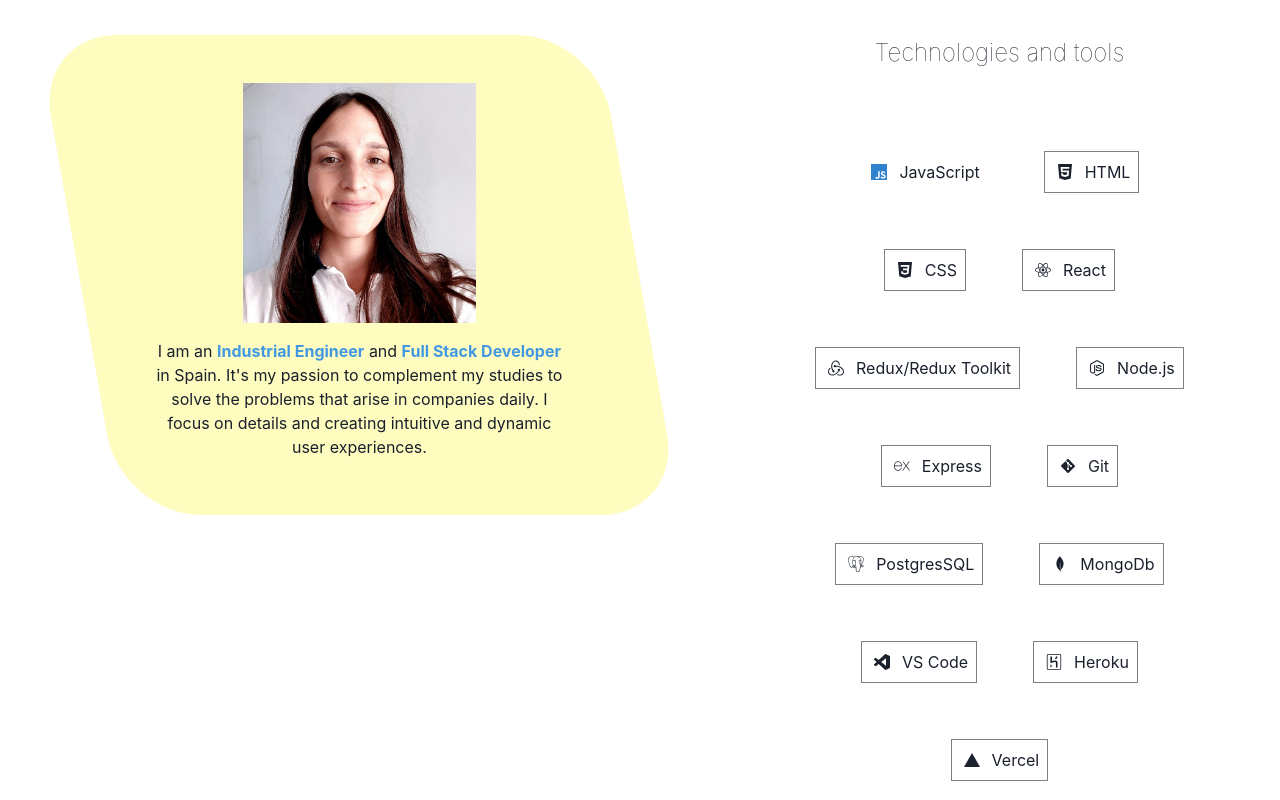
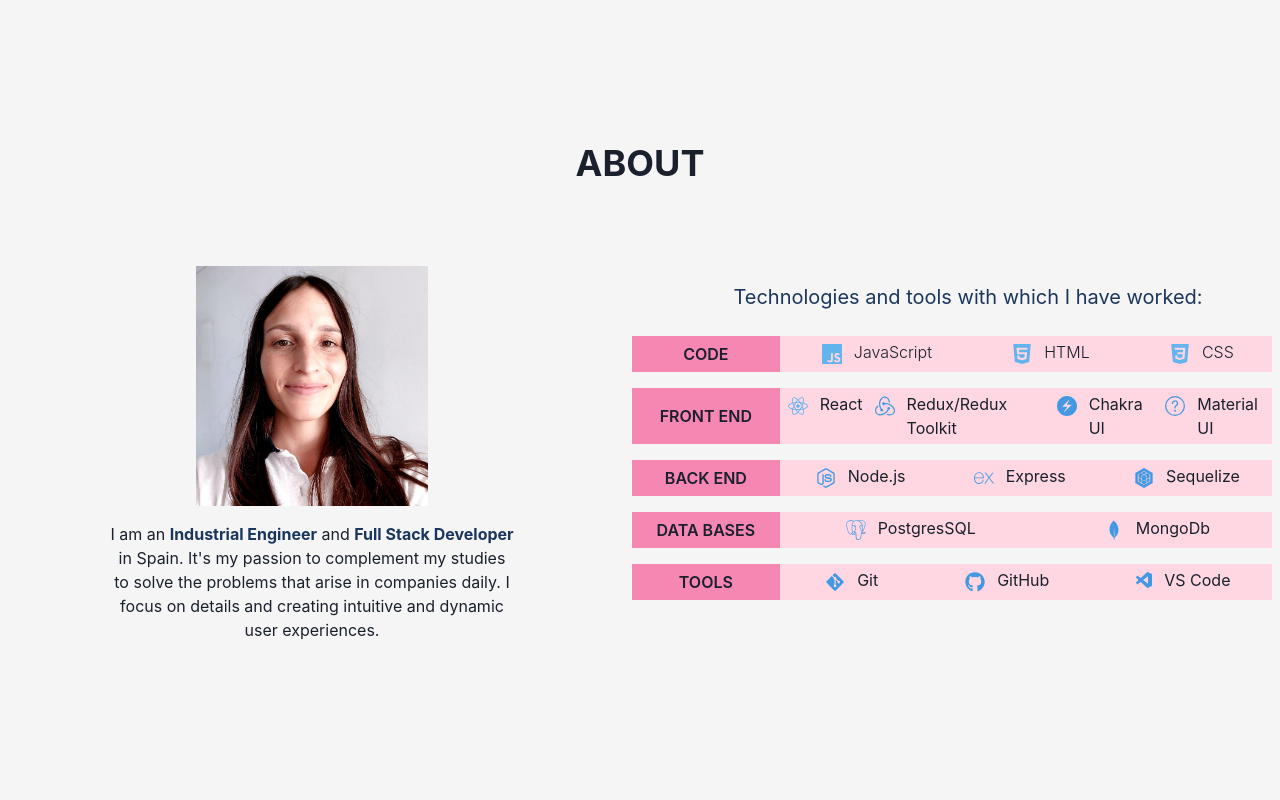
Before and after one commit to agusinglese/Portfolio, a React (Create React App) app: page / in a window 1280 px wide. Shown: the part 840-1640 px from the top of the page. Built offline with nearby package versions, Linux system fonts and the light colour scheme.

Commit message:
about component

```diff
--- a/src/App.css
+++ /dev/null
@@ -1,38 +0,0 @@
-.App {
-  text-align: center;
-}
-
-.App-logo {
-  height: 40vmin;
-  pointer-events: none;
-}
-
-@media (prefers-reduced-motion: no-preference) {
-  .App-logo {
-    animation: App-logo-spin infinite 20s linear;
-  }
-}
-
-.App-header {
-  background-color: #282c34;
-  min-height: 100vh;
-  display: flex;
-  flex-direction: column;
-  align-items: center;
-  justify-content: center;
-  font-size: calc(10px + 2vmin);
-  color: white;
-}
-
-.App-link {
-  color: #61dafb;
-}
-
-@keyframes App-logo-spin {
-  from {
-    transform: rotate(0deg);
-  }
-  to {
-    transform: rotate(360deg);
-  }
-}
--- a/src/App.js
+++ b/src/App.js
@@ -1,5 +1,5 @@
 import { Box } from "@chakra-ui/react";
-import "./App.css";
+
 import About from "./components/About";
 import Contact from "./components/Contact";
 import Footer from "./components/Footer";
--- a/src/components/About.jsx
+++ b/src/components/About.jsx
@@ -1,11 +1,15 @@
 import {
   Box,
   Center,
+  Code,
   Container,
   Divider,
   Heading,
   Icon,
   Image,
+  Spacer,
+  Tag,
+  TagLabel,
   Text,
   Wrap,
   WrapItem,
@@ -16,20 +20,30 @@
   SiRedux,
   SiExpress,
   SiPostgresql,
+  SiChakraui,
   SiVisualstudiocode,
   SiHeroku,
   SiHtml5,
   SiCss3,
   SiVercel,
   SiMongodb,
+  SiMaterialui,
+  SiBootstrap,
+  SiSequelize,
+  SiTypescript,
 } from "react-icons/si";
-import { FaReact, FaNodeJs, FaGitAlt } from "react-icons/fa";
+import { FaReact, FaNodeJs, FaGitAlt, FaGithub } from "react-icons/fa";
 
 function About() {
   return (
     <>
-      <Center minH="100vh" display="flex" flexDirection={"column"}>
-        <Heading as="h3" mb="1rem">
+      <Center
+        minH="110vh"
+        display="flex"
+        flexDirection={"column"}
+        bgColor="whitesmoke"
+      >
+        <Heading as="h3" mb="2rem">
           ABOUT
         </Heading>
 
@@ -42,33 +56,26 @@
             lg: "row",
           }}
           w="100%"
-          justifyContent={"space-around"}
+          justifyContent={"center"}
         >
-          <Box
-            display="flex"
-            flexDirection="column"
-            alignItems="center"
-            p="1rem"
-          >
-            <Box
+          <Box display="flex" flexDirection="column" alignItems="center">
+            {/*<Box
               position={"absolute"}
               h="30rem"
-              w="35rem"
-              bgColor="yellow.100"
+              w="30rem"
+              bgColor="blue.300"
               p="1rem"
-              transform={"skew(10deg)"}
               zIndex="-1"
-              borderRadius={"5rem"}
-            ></Box>
+            ></Box>*/}
             <Image src={profileImg} h="15rem" mt="3rem" />
             <Container w="70%" m="1rem">
               <Text textAlign={"center"}>
                 I am an{" "}
-                <Text as="b" color="blue.400" display={"inline"}>
+                <Text as="b" color="blue.900" display={"inline"}>
                   Industrial Engineer
                 </Text>{" "}
                 and{" "}
-                <Text as="b" color="blue.400" display={"inline"}>
+                <Text as="b" color="blue.900" display={"inline"}>
                   Full Stack Developer
                 </Text>{" "}
                 in Spain. It's my passion to complement my studies to solve the
@@ -77,71 +84,162 @@
               </Text>
             </Container>
           </Box>
-          <Box colorScheme="pink">
+          <Box
+            display={"flex"}
+            flexDirection="column"
+            justifyContent={"start"}
+            alignItems={"start"}
+            pt={"3rem"}
+          >
+            <Center w="100%" m="1rem">
+              <Text textAlign={"center"} color="blue.900" fontSize={"xl"}>
+                Technologies and tools with which I have worked:
+              </Text>
+            </Center>
+            <Box w="50vw" m="0.5rem" display={"flex"} flexDirection="row">
+              <Center w="30%" bgColor="pink.300">
+                <Text textAlign={"center"} fontWeight={"semibold"}>
+                  CODE
+                </Text>
+              </Center>
+              <Box
+                display="flex"
+                flexDirection="row"
+                w="100%"
+                bgColor="pink.100"
+                justifyContent={"space-around"}
+                fontWeight={"light"}
+              >
+                <Box display="flex" flexDirection="row">
+                  <Icon as={SiJavascript} h={5} w={5} m={2} color="blue.300" />{" "}
+                  <Text m={1}>JavaScript</Text>
+                </Box>
+                <Box display="flex" flexDirection="row">
+                  <Icon as={SiHtml5} h={5} w={5} m={2} color="blue.300" />{" "}
+                  <Text m={1}>HTML</Text>
+                </Box>
+                <Box display="flex" flexDirection="row">
+                  <Icon as={SiCss3} h={5} w={5} m={2} color="blue.300" />{" "}
+                  <Text m={1}>CSS</Text>
+                </Box>
+              </Box>
+            </Box>
+            <Box w="50vw" m="0.5rem" display={"flex"} flexDirection="row">
+              <Center w="30%" bgColor="pink.300">
+                <Text fontWeight={"semibold"}>FRONT END</Text>
+              </Center>
+              <Box
+                bgColor="pink.100"
+                display="flex"
+                flexDirection="row"
+                w="100%"
+                justifyContent={"space-around"}
+              >
+                <Box display="flex" flexDirection="row">
+                  <Icon as={FaReact} h={5} w={5} m={2} color="blue.300" />
+                  <Text m={1}>React</Text>
+                </Box>
+                <Box display="flex" flexDirection="row">
+                  <Icon as={SiRedux} h={5} w={5} m={2} color="blue.400" />
+                  <Text m={1}>Redux/Redux Toolkit</Text>
+                </Box>
+                <Box display="flex" flexDirection="row">
+                  <Icon as={SiChakraui} h={5} w={5} m={2} color="blue.400" />
+                  <Text m={1}>Chakra UI</Text>
+                </Box>
+                <Box display="flex" flexDirection="row">
+                  <Icon as={SiMaterialui} h={5} w={5} m={2} color="blue.400" />
+                  <Text m={1}>Material UI</Text>
+                </Box>
+              </Box>
+            </Box>
+            <Box w="50vw" m="0.5rem" display={"flex"} flexDirection="row">
+              <Center w="30%" bgColor="pink.300">
+                <Text textAlign={"center"} fontWeight={"semibold"}>
+                  BACK END
+                </Text>
+              </Center>
+              <Box
+                bgColor="pink.100"
+                display="flex"
+                flexDirection="row"
+                w="100%"
+                justifyContent={"space-around"}
+              >
+                <Box display="flex" flexDirection="row">
+                  <Icon as={FaNodeJs} h={5} w={5} m={2} color="blue.400" />{" "}
+                  <Text m={1}>Node.js</Text>
+                </Box>
+                <Box display="flex" flexDirection="row">
+                  <Icon as={SiExpress} h={5} w={5} m={2} color="blue.400" />{" "}
+                  <Text m={1}>Express</Text>
+                </Box>
+                <Box display="flex" flexDirection="row">
+                  <Icon as={SiSequelize} h={5} w={5} m={2} color="blue.400" />{" "}
+                  <Text m={1}>Sequelize</Text>
+                </Box>
+              </Box>
+            </Box>
+            <Box w="50vw" m="0.5rem" display={"flex"} flexDirection="row">
+              <Center w="30%" bgColor="pink.300">
+                <Text textAlign={"center"} fontWeight={"semibold"}>
+                  DATA BASES
+                </Text>
+              </Center>
+              <Box
+                bgColor="pink.100"
+                display="flex"
+                flexDirection="row"
+                w="100%"
+                justifyContent={"space-around"}
+              >
+                <Box display="flex" flexDirection="row">
+                  <Icon as={SiPostgresql} h={5} w={5} m={2} color="blue.400" />{" "}
+                  <Text m={1}>PostgresSQL</Text>
+                </Box>
+                <Box display="flex" flexDirection="row">
+                  <Icon as={SiMongodb} h={5} w={5} m={2} color="blue.400" />{" "}
+                  <Text m={1}>MongoDb</Text>
+                </Box>
+              </Box>
+            </Box>
+            <Box w="50vw" m="0.5rem" display={"flex"} flexDirection="row">
+              <Center w="30%" bgColor="pink.300">
                 <Text
-              p="1rem"
                   textAlign={"center"}
-              fontSize="2xl"
-              fontWeight={"hairline"}
+                  bgColor="pink.300"
+                  fontWeight={"semibold"}
                 >
-              Technologies and tools
+                  TOOLS
                 </Text>
-            <Wrap
-              p="3rem"
-              w={{ lg: "40vw", xl: "40vw" }}
-              align={"center"}
-              justify="center"
-              spacing={6}
+              </Center>
+              <Box
+                bgColor="pink.100"
+                display="flex"
+                flexDirection="row"
+                w="100%"
+                justifyContent={"space-around"}
               >
-              <WrapItem p={1} m={"1rem"}>
-                <Icon as={SiJavascript} h={4} w={4} m={2} color="blue.500" />{" "}
-                <Text m={1}>JavaScript</Text>
-              </WrapItem>
-              <WrapItem border="1px solid gray" p={1} m={"1rem"}>
-                <Icon as={SiHtml5} h={4} w={4} m={2} /> <Text m={1}>HTML</Text>
-              </WrapItem>
-              <WrapItem border="1px solid gray" p={1} m={"1rem"}>
-                <Icon as={SiCss3} h={4} w={4} m={2} /> <Text m={1}>CSS</Text>
-              </WrapItem>
-              <WrapItem border="1px solid gray" p={1} m={"1rem"}>
-                <Icon as={FaReact} h={4} w={4} m={2} /> <Text m={1}>React</Text>
-              </WrapItem>
-              <WrapItem border="1px solid gray" p={1} m={"1rem"}>
-                <Icon as={SiRedux} h={4} w={4} m={2} />{" "}
-                <Text m={1}>Redux/Redux Toolkit</Text>
-              </WrapItem>
-              <WrapItem border="1px solid gray" p={1} m={"1rem"}>
-                <Icon as={FaNodeJs} h={4} w={4} m={2} />{" "}
-                <Text m={1}>Node.js</Text>
-              </WrapItem>
-              <WrapItem border="1px solid gray" p={1} m="1rem">
-                <Icon as={SiExpress} h={4} w={4} m={2} />{" "}
-                <Text m={1}>Express</Text>
-              </WrapItem>
-              <WrapItem border="1px solid gray" p={1} m="1rem">
-                <Icon as={FaGitAlt} h={4} w={4} m={2} /> <Text m={1}>Git</Text>
-              </WrapItem>
-              <WrapItem border="1px solid gray" p={1} m="1rem">
-                <Icon as={SiPostgresql} h={4} w={4} m={2} />{" "}
-                <Text m={1}>PostgresSQL</Text>
-              </WrapItem>
-              <WrapItem border="1px solid gray" p={1} m="1rem">
-                <Icon as={SiMongodb} h={4} w={4} m={2} />{" "}
-                <Text m={1}>MongoDb</Text>
-              </WrapItem>
-              <WrapItem border="1px solid gray" p={1} m="1rem">
-                <Icon as={SiVisualstudiocode} h={4} w={4} m={2} />{" "}
+                <Box display="flex" flexDirection="row">
+                  <Icon as={FaGitAlt} h={5} w={5} m={2} color="blue.400" />{" "}
+                  <Text m={1}>Git</Text>
+                </Box>
+                <Box display="flex" flexDirection="row">
+                  <Icon as={FaGithub} h={5} w={5} m={2} color="blue.400" />{" "}
+                  <Text m={1}>GitHub</Text>
+                </Box>
+                <Box display="flex" flexDirection="row">
+                  <Icon
+                    as={SiVisualstudiocode}
+                    h={4}
+                    w={4}
+                    m={2}
+                    color="blue.400"
+                  />{" "}
                   <Text m={1}>VS Code</Text>
-              </WrapItem>
-              <WrapItem border="1px solid gray" p={1} m="1rem">
-                <Icon as={SiHeroku} h={4} w={4} m={2} />{" "}
-                <Text m={1}>Heroku</Text>
-              </WrapItem>
-              <WrapItem border="1px solid gray" p={1} m="1rem">
-                <Icon as={SiVercel} h={4} w={4} m={2} />{" "}
-                <Text m={1}>Vercel</Text>
-              </WrapItem>
-            </Wrap>
+                </Box>
+              </Box>
+            </Box>
           </Box>
         </Box>
       </Center>
```
Lines whose indentation alone changed are shown as unchanged.
